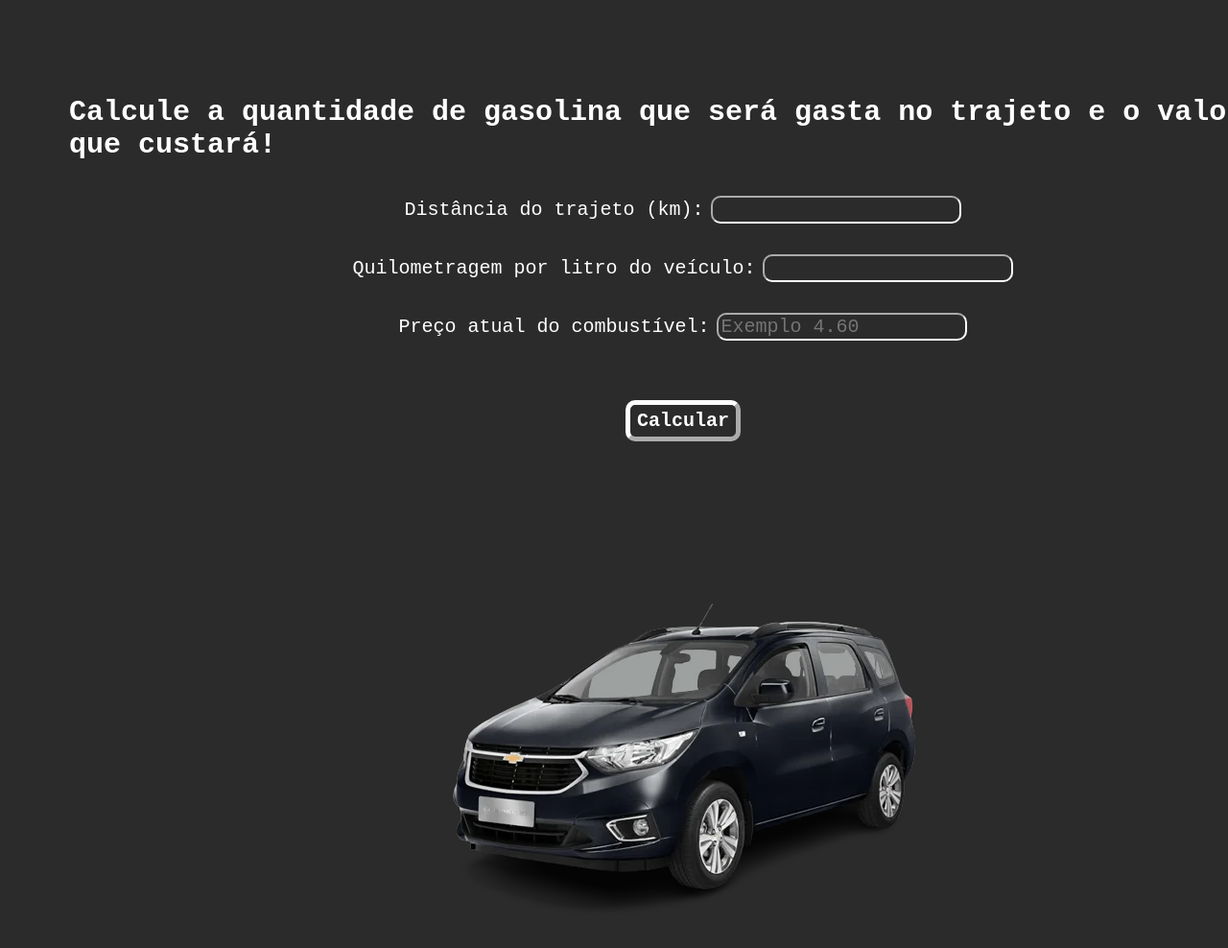
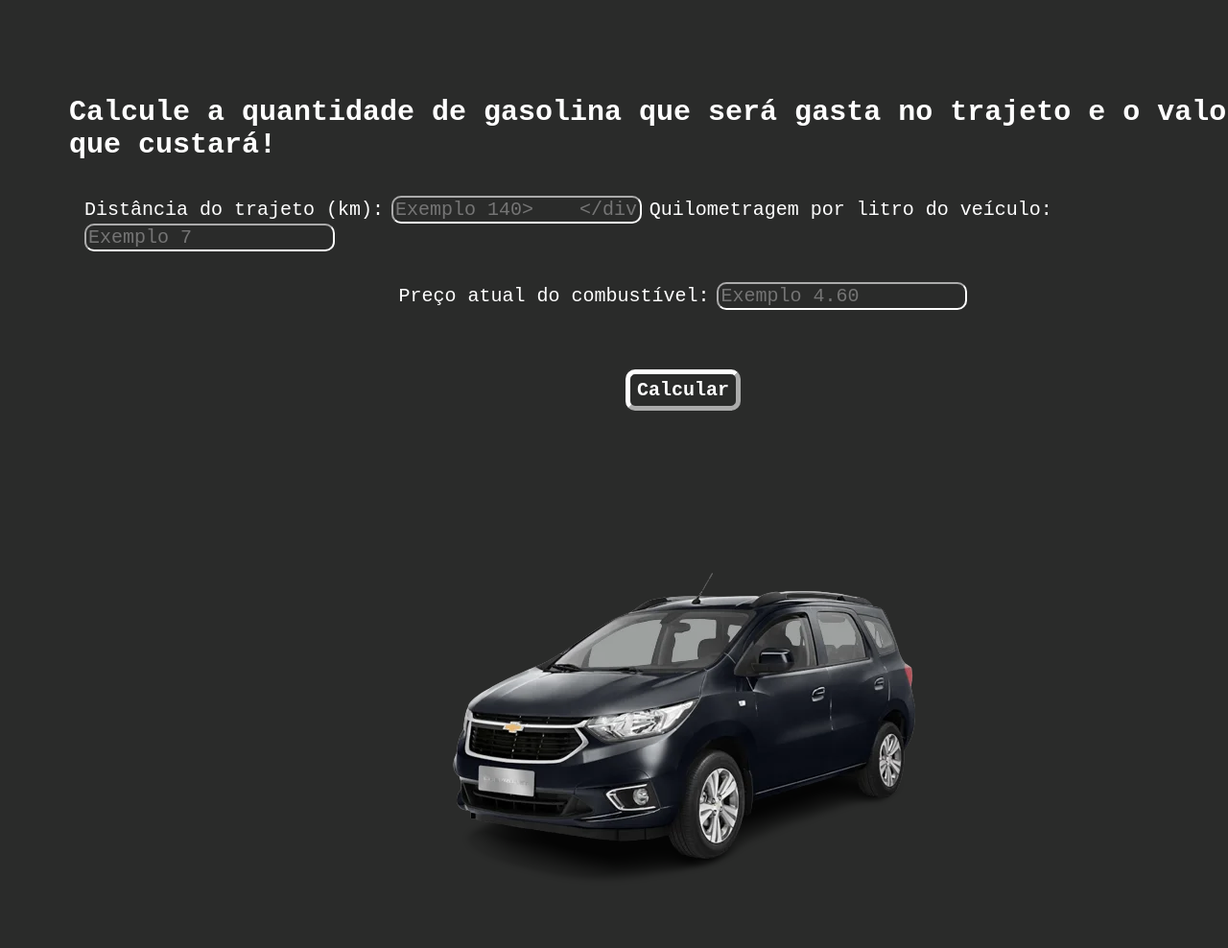
Before and after one commit to luiz-henrique-vaz/calculadora-gasolina, a plain HTML site: page index.html in a window 1280 px wide. Shown: the top 988 px of the page at 96% size. Drawn offline with Linux system fonts and the light colour scheme.

Commit message:
add placeholder

```diff
--- a/index.html
+++ b/index.html
@@ -15,11 +15,11 @@
     <h1>Calcule a quantidade de gasolina que será gasta no trajeto e o valor que custará!</h1>
     <div>
         <label for="distancia">Distância do trajeto (km):</label>
-        <input type="text" id="distancia" name="distancia">
+        <input type="text" id="distancia" name="distancia" placeholder="Exemplo 140>
     </div>
     <div>
         <label for="kmveiculo">Quilometragem por litro do veículo:</label>
-        <input type="text" id="kmveiculo" name="kmveiculo">
+        <input type="text" id="kmveiculo" name="kmveiculo" placeholder="Exemplo 7">
     </div>
     <div>
         <label for="distancia">Preço atual do combustível:</label>
```
